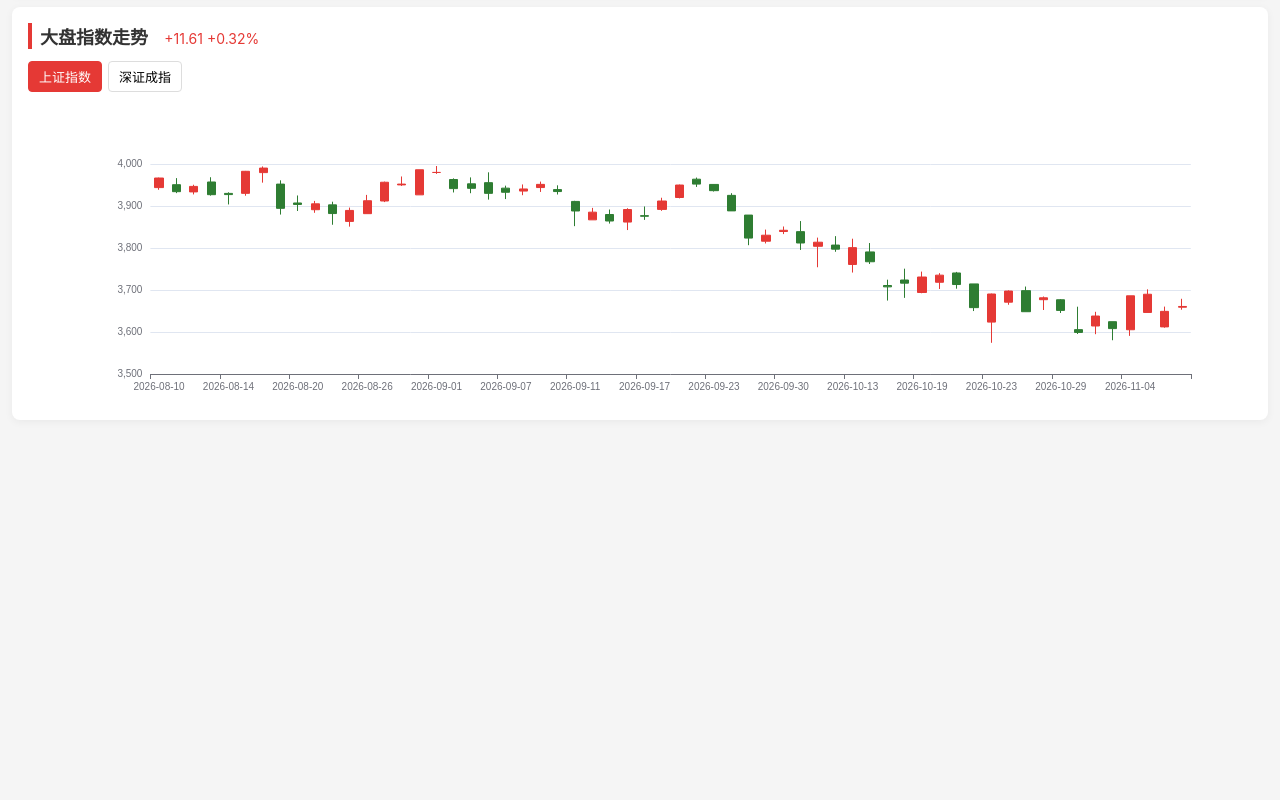
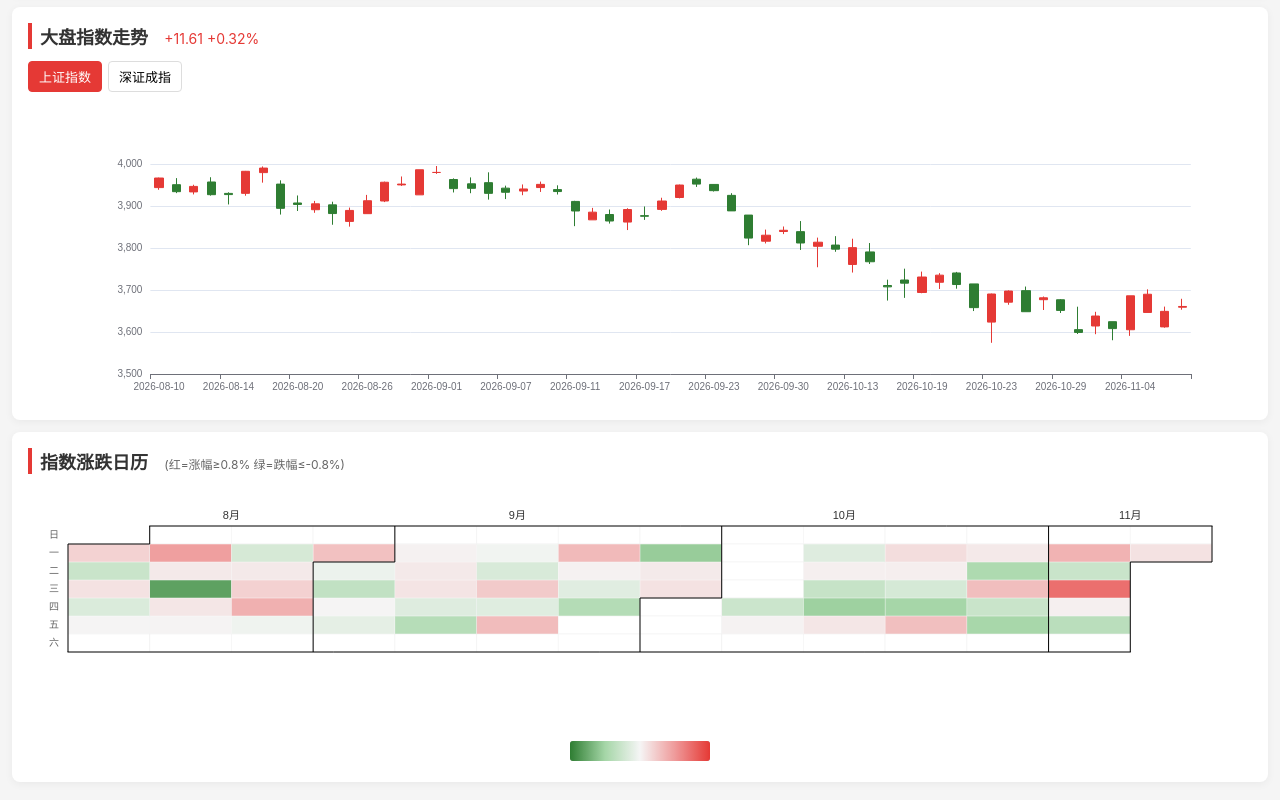
Before and after one commit to ZhangPeiPei38/stock-dashboard, a plain HTML site: page index.html in a window 1280 px wide. Shown: the part 1177-1977 px from the top of the page. Before the commit the page ends 1621 px from the top, so only its background shows below. Drawn offline with nearby package versions, Linux system fonts and the light colour scheme.

Commit message:
Add files via upload

```diff
--- a/index.html
+++ b/index.html
@@ -104,6 +104,12 @@
         <div id="klineChart"></div>
     </div>
 
+    <!-- 日历热力图板块 -->
+    <div class="card">
+        <div class="title">指数涨跌日历 <span style="font-size:12px; font-weight:normal; margin-left:12px; color:#666;">(红=涨幅≥0.8%  绿=跌幅≤-0.8%)</span></div>
+        <div id="calendarChart" style="width: 100%; height: 280px;"></div>
+    </div>
+
     <script>
         // 自选股配置 - 55只股票
         const stockList = [
@@ -166,6 +172,7 @@
         let currentStock = stockList[0];
         let currentIndex = 'sh';
         let klineChart = echarts.init(document.getElementById('klineChart'));
+        let calendarChart = echarts.init(document.getElementById('calendarChart'));
         let allData = null; // 存储从data.json读取的全部数据
         let currentStockData = null; // 当前选中股票的数据
         let currentPage = 1; // 当前页码
@@ -267,6 +274,80 @@
                 }]
             };
             klineChart.setOption(option, true);
+            renderCalendar();
+        }
+
+        // 渲染日历热力图
+        function renderCalendar() {
+            if (!allData || !allData.indexes) return;
+            const idxCode = currentIndex === 'sh' ? 'sh000001' : 'sz399001';
+            const idx = allData.indexes.find(i => i.code === idxCode);
+            if (!idx) return;
+
+            const data = idx.kline;
+            const calendarData = [];
+            for (let i = 0; i < data.length; i++) {
+                const item = data[i];
+                const prevClose = i > 0 ? parseFloat(data[i-1].close) : parseFloat(item.open);
+                const close = parseFloat(item.close);
+                const changePct = ((close - prevClose) / prevClose * 100).toFixed(2);
+                calendarData.push([item.day, parseFloat(changePct)]);
+            }
+
+            // 获取日期范围
+            const startDate = calendarData[0][0];
+            const endDate = calendarData[calendarData.length - 1][0];
+
+            const option = {
+                tooltip: {
+                    formatter: function(params) {
+                        const color = params.value[1] >= 0 ? '#e53935' : '#2e7d32';
+                        const sign = params.value[1] >= 0 ? '+' : '';
+                        return `<div style="font-size:12px;">
+                            <div style="font-weight:bold;">${params.value[0]}</div>
+                            <div style="color:${color};">涨跌幅：${sign}${params.value[1]}%</div>
+                        </div>`;
+                    }
+                },
+                visualMap: {
+                    min: -3,
+                    max: 3,
+                    show: true,
+                    orient: 'horizontal',
+                    left: 'center',
+                    bottom: 0,
+                    inRange: {
+                        color: ['#2e7d32', '#a5d6a7', '#f5f5f5', '#ef9a9a', '#e53935']
+                    },
+                    textStyle: { fontSize: 10 }
+                },
+                calendar: {
+                    top: 40,
+                    left: 40,
+                    right: 40,
+                    cellSize: ['auto', 18],
+                    range: [startDate, endDate],
+                    itemStyle: {
+                        borderWidth: 0.5,
+                        borderColor: '#eee'
+                    },
+                    dayLabel: {
+                        fontSize: 10,
+                        color: '#666'
+                    },
+                    monthLabel: {
+                        fontSize: 11,
+                        color: '#333'
+                    },
+                    yearLabel: { show: false }
+                },
+                series: [{
+                    type: 'heatmap',
+                    coordinateSystem: 'calendar',
+                    data: calendarData
+                }]
+            };
+            calendarChart.setOption(option, true);
         }
 
         // 加载个股日线数据（从本地data.json读取）
@@ -392,7 +473,10 @@
                     renderStockTable();
                 }
             };
-            window.addEventListener('resize', () => klineChart.resize());
+            window.addEventListener('resize', () => {
+                klineChart.resize();
+                calendarChart.resize();
+            });
         };
     </script>
 </body>
```
